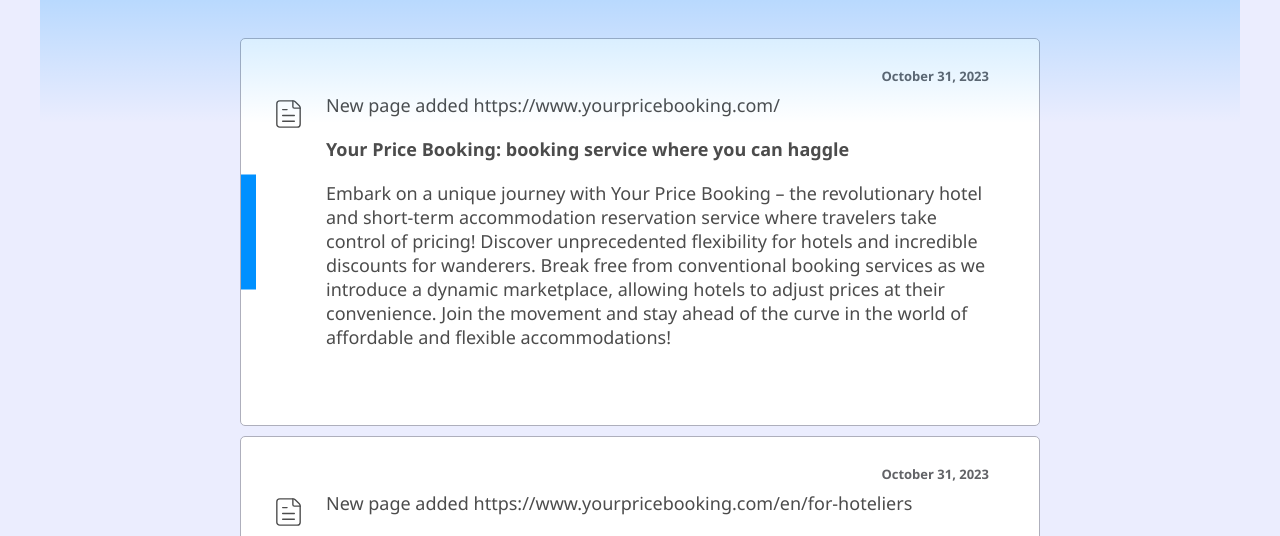
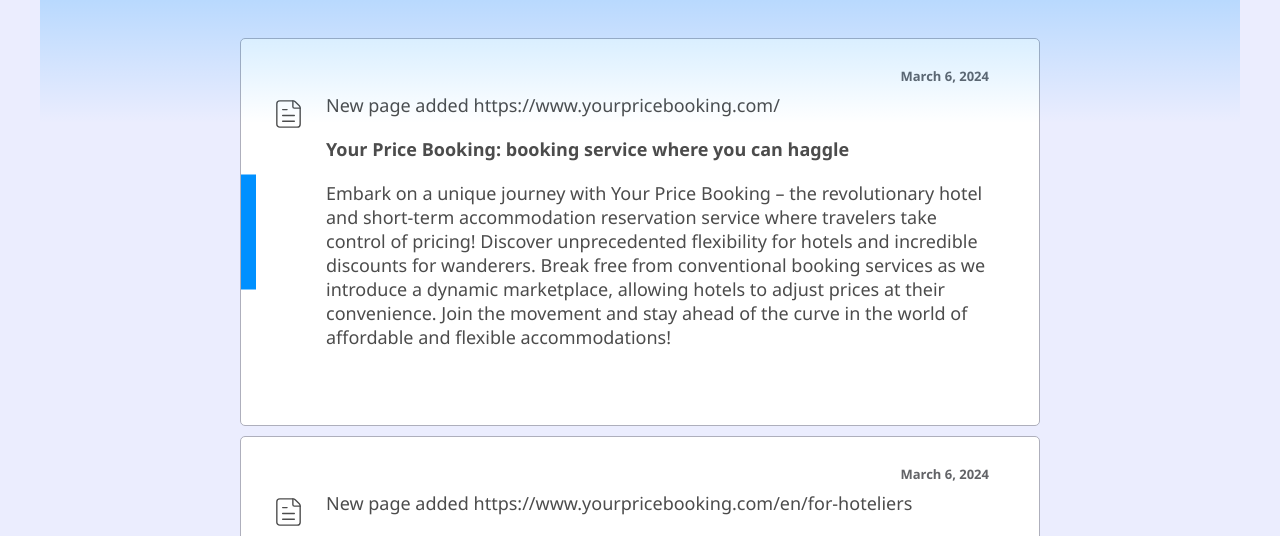
Before and after one commit to YourPriceBooking/The_wandered, a Next.js app in the folder blog_next/: page /history in a window 1280 px wide. Shown: the part 240-776 px from the top of the page. Built offline with nearby package versions, Linux system fonts and the light colour scheme.

Commit message:
fix: add padding to paragraph, change date, link in new tab

```diff
--- a/blog_next/src/Components/ArticlePage/ArticlePage.module.scss
+++ b/blog_next/src/Components/ArticlePage/ArticlePage.module.scss
@@ -126,16 +126,16 @@
 		font-size: 9px;
 	}
 }
-
 .text {
-	margin: 5px 0 20px;
 	font-size: 14px;
+	text-indent: 15px;
 	white-space: pre-wrap;
 	@media (max-width: 400px) {
 		font-size: 9px;
 	}
 }
 .subtitle {
+	margin: 20px 0 5px;
 	font-weight: 700;
 	font-size: 18px;
 	@media (max-width: 400px) {
@@ -144,6 +144,7 @@
 	}
 }
 .blockSubtitle {
+	margin: 20px 0 5px;
 	font-weight: 700;
 	font-size: 16px;
 	@media (max-width: 400px) {
--- a/blog_next/src/Components/Footer/Footer.tsx
+++ b/blog_next/src/Components/Footer/Footer.tsx
@@ -16,7 +16,9 @@
 									{block.links.map((link, i) => {
 										return (
 											<li key={i}>
-                        <Link href={link.src}>{link.name}</Link>
+												<Link href={link.src} target="blank">
+													{link.name}
+												</Link>
 											</li>
 										);
 									})}
--- a/blog_next/src/defaultData/historyData.ts
+++ b/blog_next/src/defaultData/historyData.ts
@@ -1,70 +1,70 @@
 export const historyData = [
 	{
 		id: '01',
-    date: 'October 31, 2023',
+		date: 'March 6, 2024',
 		link: 'https://www.yourpricebooking.com/ ',
 		title: 'Your Price Booking: booking service where you can haggle',
 		text: 'Embark on a unique journey with Your Price Booking – the revolutionary hotel and short-term accommodation reservation service where travelers take control of pricing! Discover unprecedented flexibility for hotels and incredible discounts for wanderers. Break free from conventional booking services as we introduce a dynamic marketplace, allowing hotels to adjust prices at their convenience. Join the movement and stay ahead of the curve in the world of affordable and flexible accommodations!',
 	},
 	{
 		id: '02',
-    date: 'October 31, 2023',
+		date: 'March 6, 2024',
 		link: 'https://www.yourpricebooking.com/en/for-hoteliers',
 		title: 'Your Price Booking - Unlocking Individualized Booking Solutions for Hoteliers',
 		text: 'Welcome to Your Price Booking, the online platform that empowers hoteliers with the freedom to set their own prices and offer individualized booking options to travelers. With a minimal 5% commission, you get paid before check-in, giving you more control over your business.',
 	},
 	{
 		id: '03',
-    date: 'October 31, 2023',
+		date: 'March 6, 2024',
 		link: 'https://www.yourpricebooking.com/en/our-mission',
 		title: 'Our Mission: Your Price Booking - changing the rules of the game in hotel booking and daily rental housing',
 		text: `Your Price Booking's mission is to reduce the cost of hotel bookings and rental housing, increasing the income of hoteliers. We have reduced the commission for hoteliers, automated the booking process and allowed hoteliers to set prices flexibly. We're also eliminating "price parity," giving hoteliers more control. Your Price Booking provides new opportunities for hoteliers and guests.`,
 	},
 	{
 		id: '04',
-    date: 'October 31, 2023',
+		date: 'March 6, 2024',
 		link: 'https://www.yourpricebooking.com/en/support',
 		title: 'Your Price Booking support: Quick help for users and hoteliers',
 		text: 'Find answers to your questions and get fast support in the chat for users and chat for hoteliers. Our team is ready to help you with all questions related to hotel reservations and housing rentals.',
 	},
 	{
 		id: '05',
-    date: 'October 31, 2023',
+		date: 'March 6, 2024',
 		link: 'https://www.yourpricebooking.com/en/team',
 		title: 'Your Price Booking team: Developers and Business experts',
 		text: 'Meet our talented team of developers and experienced business experts at Your Price Booking, specializing in hotel reservations and daily rental of accommodations. Learn more about our team, view photos, and discover the names and surnames of our professionals.',
 	},
 	{
 		id: '06',
-    date: 'October 31, 2023',
+		date: 'March 6, 2024',
 		link: 'https://www.yourpricebooking.com/en/about-company',
 		title: 'Your Price Booking: Company Information',
 		text: 'Find essential information about Your Price Booking, including our company name, registered address, mailing address for correspondence, email, and our LinkedIn company page. Everything you need to know about us.',
 	},
 	{
 		id: '07',
-    date: 'October 31, 2023',
+		date: 'March 6, 2024',
 		link: 'https://www.yourpricebooking.com/en/cookies',
 		title: 'Cookies on Your Price Booking: Convenience, Security, and Privacy',
 		text: 'Discover how cookies on our Your Price Booking web service contribute to a convenient and secure hotel reservation and short-term housing rental process. We use them solely for your comfort and never for advertising or personal purposes.',
 	},
 	{
 		id: '08',
-    date: 'October 31, 2023',
+		date: 'March 6, 2024',
 		link: 'https://www.yourpricebooking.com/en/terms-conditions-users',
 		title: 'Your Price Booking Terms and Conditions: Registration, Booking, Privacy',
 		text: 'Explore our user terms and conditions at Your Price Booking. Register, book, and enjoy security and comfort with us.',
 	},
 	{
 		id: '09',
-    date: 'October 31, 2023',
+		date: 'March 6, 2024',
 		link: 'https://www.yourpricebooking.com/en/terms-conditions-hoteliers',
 		title: 'Your Price Booking Online Service Terms and Conditions for Hoteliers',
 		text: 'Explore the terms and conditions of our online service for hoteliers on Your Price Booking. Register, list your accommodations, and provide comfortable conditions for guests.',
 	},
 	{
 		id: '10',
-    date: 'October 31, 2023',
+		date: 'March 6, 2024',
 		link: 'https://www.yourpricebooking.com/en/privacy-policy-hoteliers ',
 		title: 'Your Price Booking Hotelier Privacy Policy: Confidentiality, Security, and Information Management',
 		text: `We are committed to safeguarding the confidentiality and security of hoteliers' information on Your Price Booking. Learn how we collect, use, and protect your data when using our online booking and rental platform.`,
```
Also changed, not shown: blog_next/src/Components/ArticlePage/ArticlePage.tsx (+21 -3 lines), blog_next/src/defaultData/articleData.ts (+3 -3 lines). Lines whose indentation alone changed are shown as unchanged.
